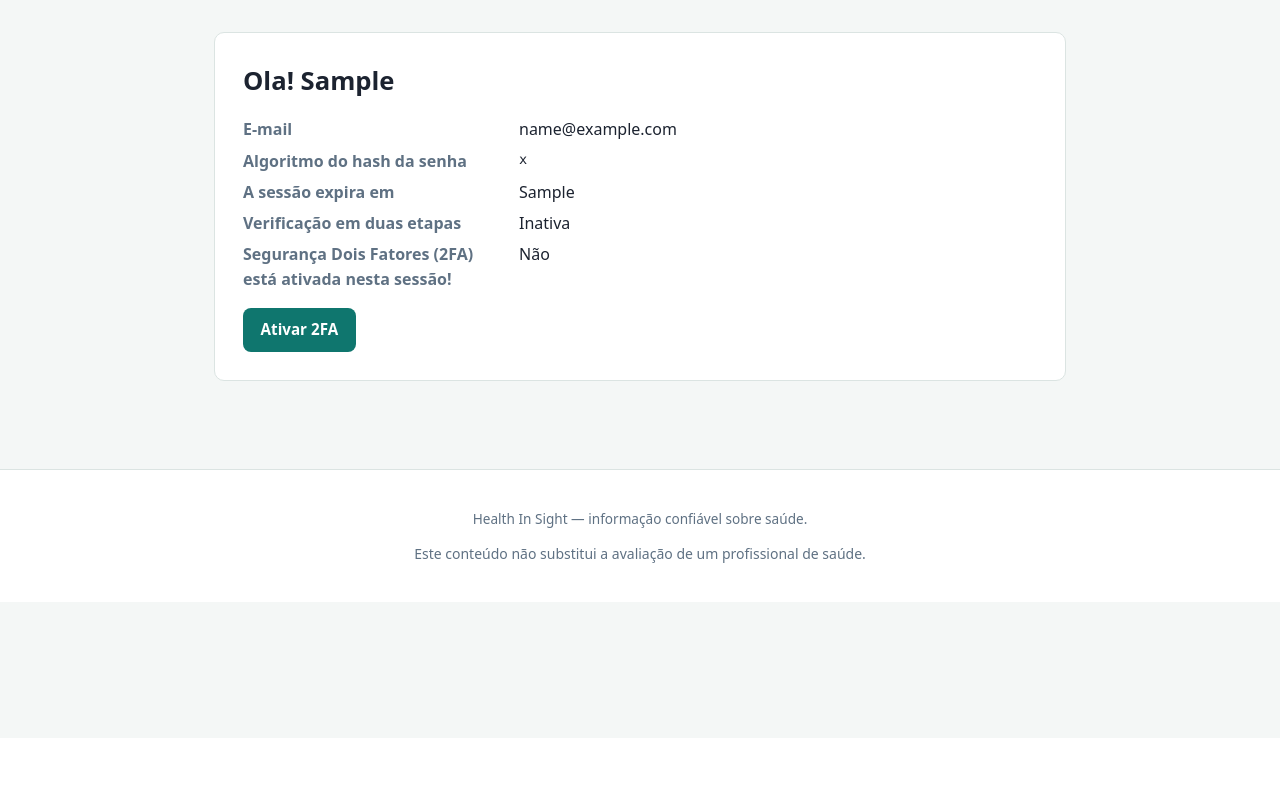
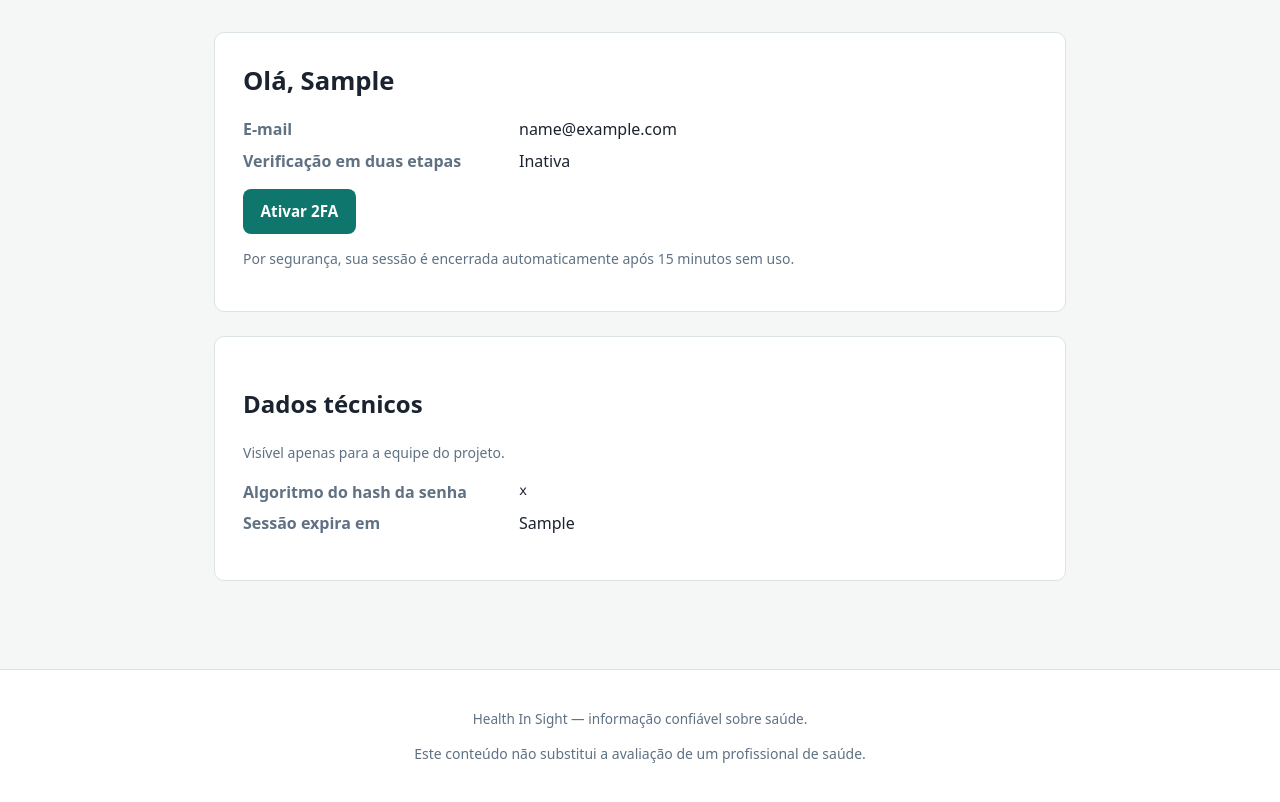
Before and after one commit to Guilheslherme/projeto_politicas_seguranca, a Django app: template templates/accounts/profile.html in a window 1280 px wide. Shown: the part 62-864 px from the top of the page. Before the commit the page ends 625 px from the top, so only its background shows below. Run offline with Django 5.2, Linux system fonts and the light colour scheme; a user stored in the database is signed in; tables that the repository leaves empty hold one stand-in row (values such as "Sample post"); the template is opened without the code that fills it: most values are stand-ins (such as "Sample title", 1, 10 or a date in 2020).

Commit message:
separa os dados tecnicos no perfil

```diff
--- a/templates/accounts/profile.html
+++ b/templates/accounts/profile.html
@@ -3,25 +3,37 @@
 
 {% block content %}
 <div class="card">
-  <h1>Ola! {{ user.get_short_name }}</h1>
+  <h1>Olá, {{ user.get_short_name }}</h1>
 
   <dl class="data-list">
     <dt>E-mail</dt><dd>{{ user.email }}</dd>
-    <dt>Algoritmo do hash da senha</dt><dd class="mono">{{ hash_algorithm }}</dd>
-    <dt>A sessão expira em</dt><dd>{{ session_expiry }}</dd>
     <dt>Verificação em duas etapas</dt>
     <dd>{% if has_2fa %}Ativa{% else %}Inativa{% endif %}</dd>
-    <dt>Segurança Dois Fatores (2FA) está ativada nesta sessão!</dt>
-    <dd>{% if is_verified %}Sim{% else %}Não{% endif %}</dd>
   </dl>
 
   {% if has_2fa %}
     <form method="post" action="{% url 'accounts:otp_disable' %}">
       {% csrf_token %}
-      <button type="submit" class="btn-danger">Desativar a Segurança de Dois Fatores (2FA)</button>
+      <button type="submit" class="btn-danger">Desativar 2FA</button>
     </form>
   {% else %}
     <a class="btn-primary" href="{% url 'accounts:otp_setup' %}">Ativar 2FA</a>
   {% endif %}
+
+  <p class="muted small">
+    Por segurança, sua sessão é encerrada automaticamente após 15 minutos sem uso.
+  </p>
 </div>
+
+{% if user.is_staff %}
+<div class="card">
+  <h2>Dados técnicos</h2>
+  <p class="muted small">Visível apenas para a equipe do projeto.</p>
+
+  <dl class="data-list">
+    <dt>Algoritmo do hash da senha</dt><dd class="mono">{{ hash_algorithm }}</dd>
+    <dt>Sessão expira em</dt><dd>{{ session_expiry }}</dd>
+  </dl>
+</div>
+{% endif %}
 {% endblock %}
```
